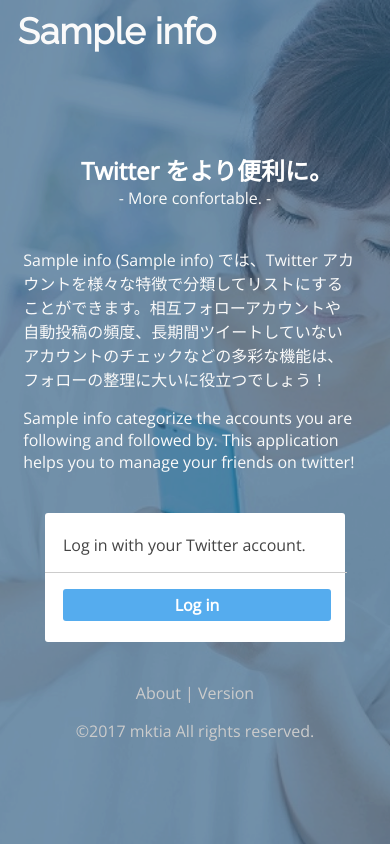
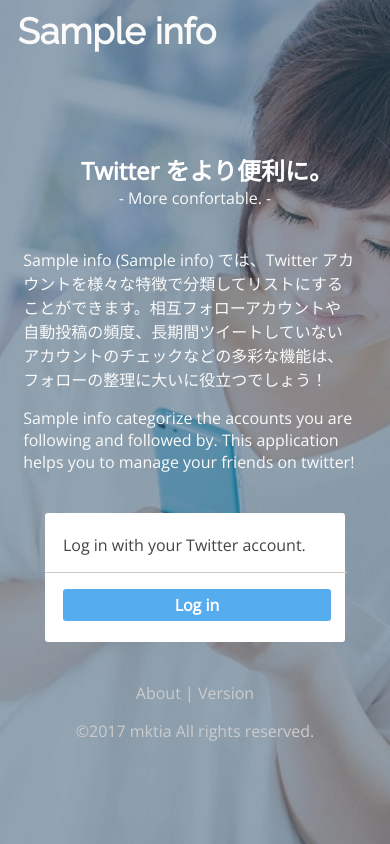
Before and after one commit to mktia/twilists, a Flask app: template templates/index.html in a window 390 px wide. Run offline with Flask 2, Linux system fonts and the light colour scheme; the template is opened without the code that fills it: most values are stand-ins (such as "Sample title", 1, 10 or a date in 2020).

Commit message:
change bg color

```diff
--- a/static/style.css
+++ b/static/style.css
@@ -86,7 +86,7 @@
 }
 .index {
 	background-attachment: fixed;
-	background-image: url('filter.png'), url('filter.png'), url('filter-black.png'), url('filter-black.png'), url('filter-black.png'), url('bg1.jpg');
+	background-image: url('filter.png'), url('filter-black.png'), url('filter-black.png'), url('bg1.jpg');
 	background-position: center center;
 	background-repeat: repeat, no-repeat;
 	background-size: cover;
@@ -222,12 +222,12 @@
 }
 @media screen and (max-width: 1440px) {
 	.index {
-		background-image: url('filter.png'), url('filter.png'), url('filter-black.png'), url('filter-black.png'), url('filter-black.png'), url('bg1_small.jpg');
+		background-image: url('filter.png'), url('filter-black.png'), url('filter-black.png'), url('bg1_small.jpg');
 	}
 }
 @media screen and (max-width: 960px) {
 	.index {
-		background-image: url('filter.png'), url('filter.png'), url('filter-black.png'), url('filter-black.png'), url('filter-black.png'), url('bg1_sp.jpg');
+		background-image: url('filter.png'), url('filter-black.png'), url('filter-black.png'), url('bg1_sp.jpg');
 	}
 }
 @media screen and (max-width: 425px) {
```
